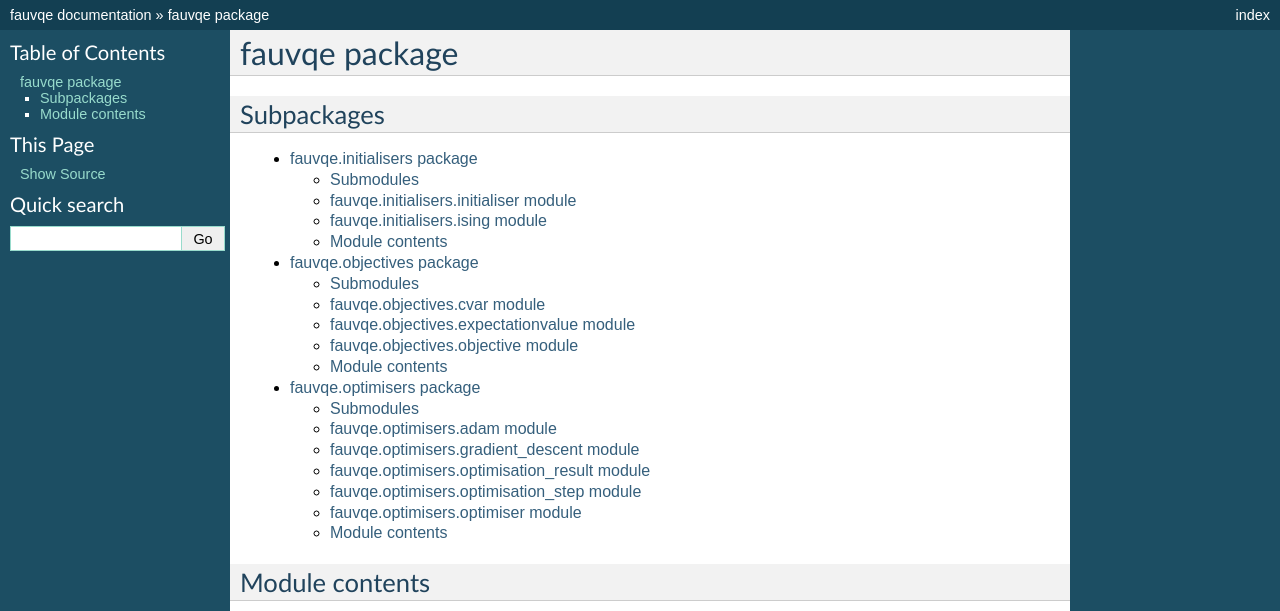
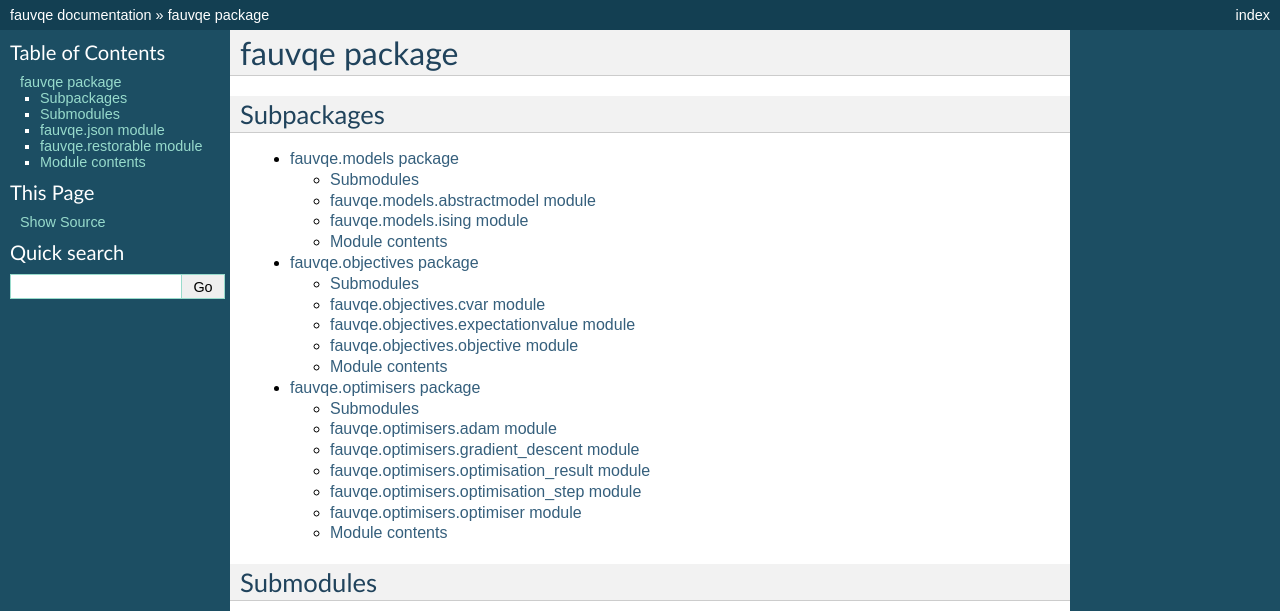
Before and after one commit to lmarti-dev/qutlet, a Sphinx documentation site: the page built from docs/source/fauvqe.rst, in a window 1280 px wide. Shown: the top 611 px of the page. Built offline with Sphinx 7.4.7, drawn with Linux system fonts in a browser that asks for light colours; some of the changed text lies outside the part shown; grey boxes are pictures that could not be loaded.

Commit message:
update documentations

```diff
--- a/docs/source/fauvqe.rst
+++ b/docs/source/fauvqe.rst
@@ -7,9 +7,30 @@ Subpackages
 .. toctree::
    :maxdepth: 4
 
-   fauvqe.initialisers
+   fauvqe.models
    fauvqe.objectives
    fauvqe.optimisers
+
+Submodules
+----------
+
+fauvqe.json module
+------------------
+
+.. automodule:: fauvqe.json
+   :members:
+   :undoc-members:
+   :show-inheritance:
+   :private-members:
+
+fauvqe.restorable module
+------------------------
+
+.. automodule:: fauvqe.restorable
+   :members:
+   :undoc-members:
+   :show-inheritance:
+   :private-members:
 
 Module contents
 ---------------
--- a/docs/source/index.rst
+++ b/docs/source/index.rst
@@ -7,17 +7,17 @@ Subpackages
 .. toctree::
    :maxdepth: 4
 
-   fauvqe.initialisers
+   fauvqe.models
    fauvqe.objectives
    fauvqe.optimisers
 
 Submodules
 ----------
 
-fauvqe.initialisers module
+fauvqe.models module
 --------------------------
 
-.. automodule:: fauvqe.initialisers
+.. automodule:: fauvqe.models
    :members:
    :undoc-members:
    :show-inheritance:
--- a/docs/source/modules.rst
+++ b/docs/source/modules.rst
@@ -5,4 +5,3 @@ fauvqe
    :maxdepth: 4
 
    fauvqe
-   tests
```
Also changed, not shown: docs/source/fauvqe.initialisers.rst (deleted, +0 -32 lines), docs/source/fauvqe.models.rst (added, +32 -0 lines), docs/source/tests.rst (+42 -6 lines), 1 other file.
